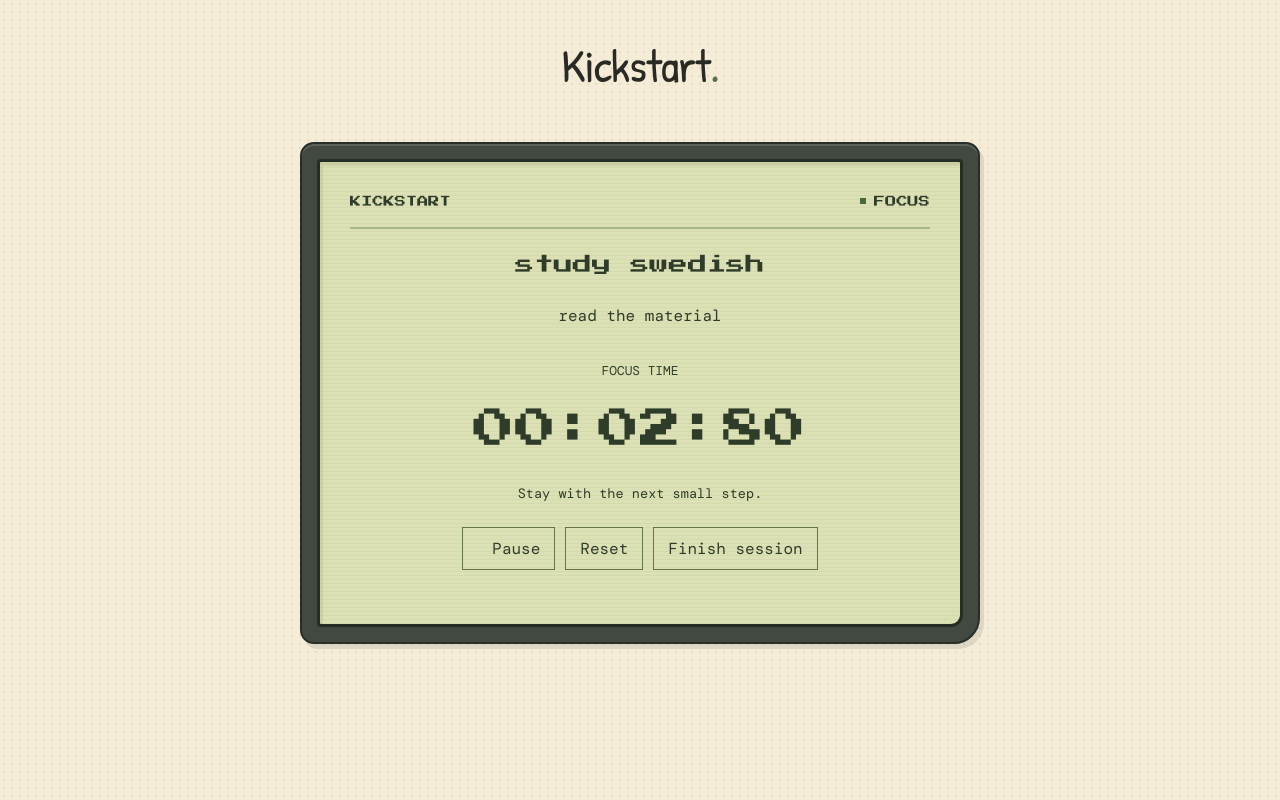
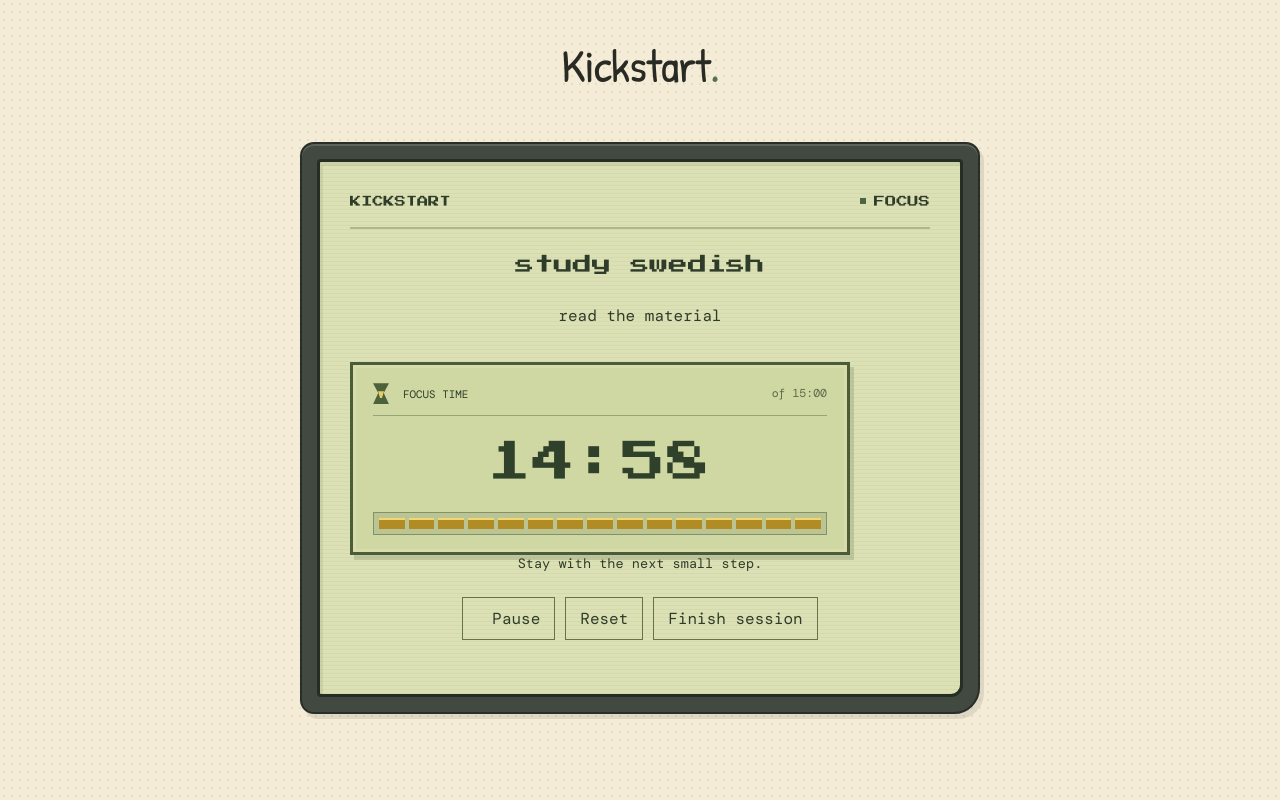
Before and after one commit to Cathy-5/Kickstart, a React (Vite) app: page / in a window 1280 px wide. Both pictures are taken after a click on the button "START ANYWAY". Built offline with nearby package versions, Linux system fonts and the light colour scheme.

Commit message:
replace with counting down instead

```diff
--- a/src/App.css
+++ b/src/App.css
@@ -116,6 +116,10 @@ button:focus-visible, [tabindex]:focus-visible {
 .text-button { padding: 10px 12px; font: 1rem var(--mono); }
 .text-button:hover { color: #46764a; }
 .add-task-link { margin-top: 31px; }
+.duration-options { display: flex; align-items: center; justify-content: center; gap: 5px; margin-top: 25px; color: #6f694e; font-size: .75rem; }
+.duration-label { margin-right: 3px; text-transform: uppercase; letter-spacing: .04em; }
+.duration-option { min-width: 40px; padding: 6px 7px; border: 1px solid #8d835f; border-radius: 4px; color: #6f694e; font-size: .75rem; }
+.duration-option:hover, .duration-option.selected { border-color: var(--ink); background: #dce1b5; color: var(--screen-ink); transform: none; box-shadow: none; }
 
 /* All tasks share the same cartridge. The selected one tucks behind Start. */
 .cartridge-wrap { position: relative; width: 164px; }
@@ -354,7 +358,18 @@ button:focus-visible, [tabindex]:focus-visible {
 .focus-step, .session-summary { text-align: center; margin: 0 0 28px; overflow-wrap: anywhere; }
 .timer { text-align: center; padding: 8px 0 24px; }
 .eyebrow { display: block; font-size: .8rem; text-transform: uppercase; margin-bottom: 17px; }
-.timer-display { font: clamp(1.3rem, 4vw, 2.6rem)/1.6 var(--pixel); font-variant-numeric: tabular-nums; margin-bottom: 22px; }
+.timer-frame { width: min(100%, 500px); padding: 18px 20px 17px; border: 3px solid #4b5c38; background: #cfd7a3; box-shadow: inset 0 0 0 3px #e6e9c04d, 4px 5px 0 #39452b2e; transition: border-color .4s, background .4s; }
+.timer-frame.low-time { border-color: #886c36; background: #d8c982; }
+.timer-frame-top { display: grid; grid-template-columns: 22px 1fr auto; align-items: center; gap: 8px; padding-bottom: 11px; border-bottom: 1px solid #62734b80; }
+.timer-frame-top .eyebrow { margin: 0; text-align: left; font-size: .68rem; }
+.hourglass-mark { position: relative; width: 16px; height: 21px; display: block; background: #4d613a; clip-path: polygon(0 0, 100% 0, 67% 46%, 100% 100%, 0 100%, 33% 46%); }
+.hourglass-mark::after { content: ''; position: absolute; left: 5px; top: 8px; width: 6px; height: 7px; background: #e6cf68; clip-path: polygon(0 0, 100% 0, 65% 100%, 35% 100%); }
+.timer-total { color: #5d6948; font-size: .72rem; white-space: nowrap; }
+.timer-display { margin: 17px 0 18px; color: #2f402b; font: clamp(1.35rem, 4vw, 2.7rem)/1.4 var(--pixel); font-variant-numeric: tabular-nums; letter-spacing: .04em; }
+.timer-segments { display: grid; grid-template-columns: repeat(15, minmax(0, 1fr)); gap: 4px; padding: 5px; border: 1px solid #60704799; background: #9ba77a66; }
+.timer-segment { min-width: 0; height: 11px; background: #65705255; transition: background .35s, opacity .35s; }
+.timer-segment.lit { background: #b18c24; box-shadow: inset 0 2px #f2d675; }
+.timer-frame.low-time .timer-segment.lit { background: #a55c34; box-shadow: inset 0 2px #e8a878; }
 .timer-caption { font-size: .85rem; margin: 0 0 25px; }
 .timer-actions { display: flex; flex-wrap: wrap; justify-content: center; gap: 10px; }
 .timer-actions button { padding: 10px 14px; border: 1px solid #657347; }
--- a/src/App.jsx
+++ b/src/App.jsx
@@ -29,6 +29,7 @@ export default function App() {
   const [lastTaskId, setLastTaskId] = useState(() => localStorage.getItem("kickstart-last-task"));
   const [historyPage, setHistoryPage] = useState(0);
   const [taskPage, setTaskPage] = useState(0);
+  const [sessionDuration, setSessionDuration] = useState(15);
 
   const visibleTasks = tasks.filter((task) => !task.hidden);
   const hiddenTasks = tasks.filter((task) => task.hidden);
@@ -152,7 +153,8 @@ export default function App() {
             <div className="orbit-center">
               <StartConsole task={featuredTask} disabled={!featuredTask}
                 onStart={() => startTask(featuredTask)} onOpen={() => openTask(featuredTask)}
-                onHide={featuredTask ? () => toggleTaskVisibility(featuredTask.id) : undefined} />
+                onHide={featuredTask ? () => toggleTaskVisibility(featuredTask.id) : undefined}
+                durationMinutes={sessionDuration} onDurationChange={setSessionDuration} />
               <button className="text-button add-task-link" onClick={createTask}>+ Add task</button>
             </div>
           </div>
@@ -202,7 +204,9 @@ export default function App() {
           </GameScreen>
           <div className="setup-console">
             <StartConsole task={showTaskForm ? null : activeTask} disabled={showTaskForm}
-              onStart={() => startTask(activeTask)} />
+              onStart={() => startTask(activeTask)}
+              durationMinutes={showTaskForm ? undefined : sessionDuration}
+              onDurationChange={showTaskForm ? undefined : setSessionDuration} />
           </div>
         </section>
       )}
@@ -212,7 +216,7 @@ export default function App() {
           <GameScreen status="FOCUS">
             <h2 className="focus-task-title">{activeTask.title}</h2>
             <p className="focus-step">{activeTask.firstStep}</p>
-            <Timer autoStart onFinish={handleFinishSession} />
+            <Timer durationMinutes={sessionDuration} autoStart onFinish={handleFinishSession} />
           </GameScreen>
         </section>
       )}
--- a/src/components/StartConsole.jsx
+++ b/src/components/StartConsole.jsx
@@ -1,6 +1,6 @@
 import TaskCartridge from "./TaskCartridge";
 
-export default function StartConsole({ task, onStart, onOpen, onHide, disabled = false }) {
+export default function StartConsole({ task, onStart, onOpen, onHide, durationMinutes, onDurationChange, disabled = false }) {
   return (
     <div className="start-console">
       {task && <TaskCartridge key={task.id} task={task} selected onSelect={onOpen} onHide={onHide} />}
@@ -10,10 +10,26 @@ export default function StartConsole({ task, onStart, onOpen, onHide, disabled =
         disabled={disabled}
         data-tooltip={disabled ? "Add a task first" : `Start ${task?.title || "this task"}`}
         onClick={onStart}
-      >
+        >
         <span>Start</span>
         <span>Anyway</span>
       </button>
+      {durationMinutes && onDurationChange && (
+        <div className="duration-options" role="group" aria-label="Session length">
+          <span className="duration-label">Session</span>
+          {[5, 15, 25].map((minutes) => (
+            <button
+              className={`duration-option ${durationMinutes === minutes ? "selected" : ""}`}
+              key={minutes}
+              type="button"
+              aria-pressed={durationMinutes === minutes}
+              onClick={() => onDurationChange(minutes)}
+            >
+              {minutes}m
+            </button>
+          ))}
+        </div>
+      )}
     </div>
   );
 }
--- a/src/components/Timer.jsx
+++ b/src/components/Timer.jsx
@@ -1,60 +1,80 @@
 import { useState, useEffect, useRef } from 'react';
 
+export default function Timer({ onFinish, durationMinutes = 15, autoStart = false }) {
+    const totalTime = durationMinutes * 60 * 1000;
+    const [isRunning, setIsRunning] = useState(autoStart);
+    const [remainingTime, setRemainingTime] = useState(totalTime);
+    const remainingTimeRef = useRef(totalTime);
+    const onFinishRef = useRef(onFinish);
 
-export default function Timer({ onFinish, autoStart = false }) {
-    const [isRunning, setIsRunning] = useState(autoStart);
-    const [elapsedTime, setElapsedTime] = useState(0);
-    const elapsedTimeRef = useRef(elapsedTime);
+    useEffect(() => {
+        onFinishRef.current = onFinish;
+    }, [onFinish]);
 
     useEffect(() => {
         if (!isRunning) return;
 
-        const startTime = Date.now() - elapsedTimeRef.current;
+        let lastTick = Date.now();
 
         const timeId = setInterval(() => {
-            const currentTime = Date.now() - startTime;
+            const now = Date.now();
+            const nextRemainingTime = Math.max(0, remainingTimeRef.current - (now - lastTick));
+            lastTick = now;
 
-            elapsedTimeRef.current = currentTime;
-            setElapsedTime(currentTime);
-    }, 10);
+            remainingTimeRef.current = nextRemainingTime;
+            setRemainingTime(nextRemainingTime);
 
-        return () => clearInterval(timeId)
-    },[isRunning]);
+            if (nextRemainingTime === 0) {
+                setIsRunning(false);
+                onFinishRef.current(totalTime);
+            }
+        }, 100);
 
+        return () => clearInterval(timeId);
+    }, [isRunning, totalTime]);
 
     function formatTime() {
-
-        let minutes = Math.floor(elapsedTime / (1000 * 60) % 60);
-        let seconds = Math.floor(elapsedTime / (1000) % 60);
-        let milliseconds = Math.floor((elapsedTime % 1000) / 10);
-
-        minutes = String(minutes).padStart(2, "0");
-        seconds = String(seconds).padStart(2, "0");
-        milliseconds = String(milliseconds).padStart(2, "0");
-
-        return `${minutes}:${seconds}:${milliseconds}`
-
+        const totalSeconds = Math.ceil(remainingTime / 1000);
+        const minutes = String(Math.floor(totalSeconds / 60)).padStart(2, "0");
+        const seconds = String(totalSeconds % 60).padStart(2, "0");
+        return `${minutes}:${seconds}`;
     }
 
+    const segmentCount = 15;
+    const litSegments = remainingTime === 0
+        ? 0
+        : Math.ceil((remainingTime / totalTime) * segmentCount);
+
     function handleFinish() {
-        if (elapsedTime === 0) return;
+        const elapsedTime = totalTime - remainingTimeRef.current;
+        if (elapsedTime <= 0) return;
 
         onFinish(elapsedTime);
-        setElapsedTime(0);
-        elapsedTimeRef.current = 0;
         setIsRunning(false);
     }
 
     return (
         <section className="timer">
-            <span className="eyebrow">Focus time</span>
-            <div className="timer-display">{formatTime()}</div>
+            <div className={`timer-frame ${remainingTime <= 60000 ? "low-time" : ""}`}>
+                <div className="timer-frame-top">
+                    <span className="hourglass-mark" aria-hidden="true" />
+                    <span className="eyebrow">Focus time</span>
+                    <span className="timer-total">of {durationMinutes}:00</span>
+                </div>
+                <div className="timer-display" aria-label={`${formatTime()} remaining`}>{formatTime()}</div>
+                <div className="timer-segments" aria-label={`${litSegments} of ${segmentCount} time segments remaining`} role="img">
+                    {Array.from({ length: segmentCount }, (_, index) => (
+                        <span className={`timer-segment ${index < litSegments ? "lit" : ""}`} key={index} />
+                    ))}
+                </div>
+            </div>
             <p className="timer-caption">Stay with the next small step.</p>
             <div className="timer-actions">
             <button className="menu-cursor" onClick={ () => setIsRunning(!isRunning)}>{isRunning ? "Pause" : "Start"}</button>
-            <button onClick={ () => {setElapsedTime(0);
-                elapsedTimeRef.current = 0;
+            <button onClick={ () => {
                 setIsRunning(false);
+                remainingTimeRef.current = totalTime;
+                setRemainingTime(totalTime);
             }}>Reset</button>
             <button onClick={handleFinish}>Finish session</button>
             </div>
```
